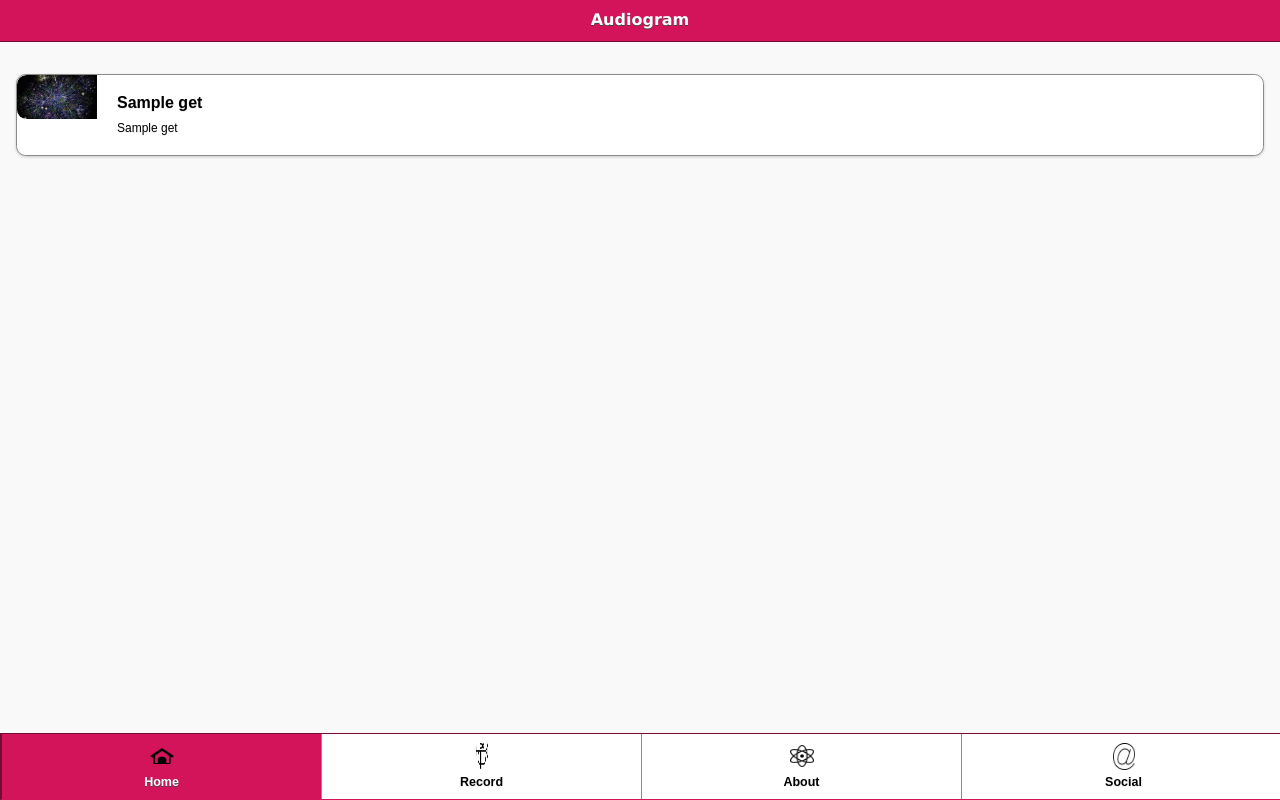
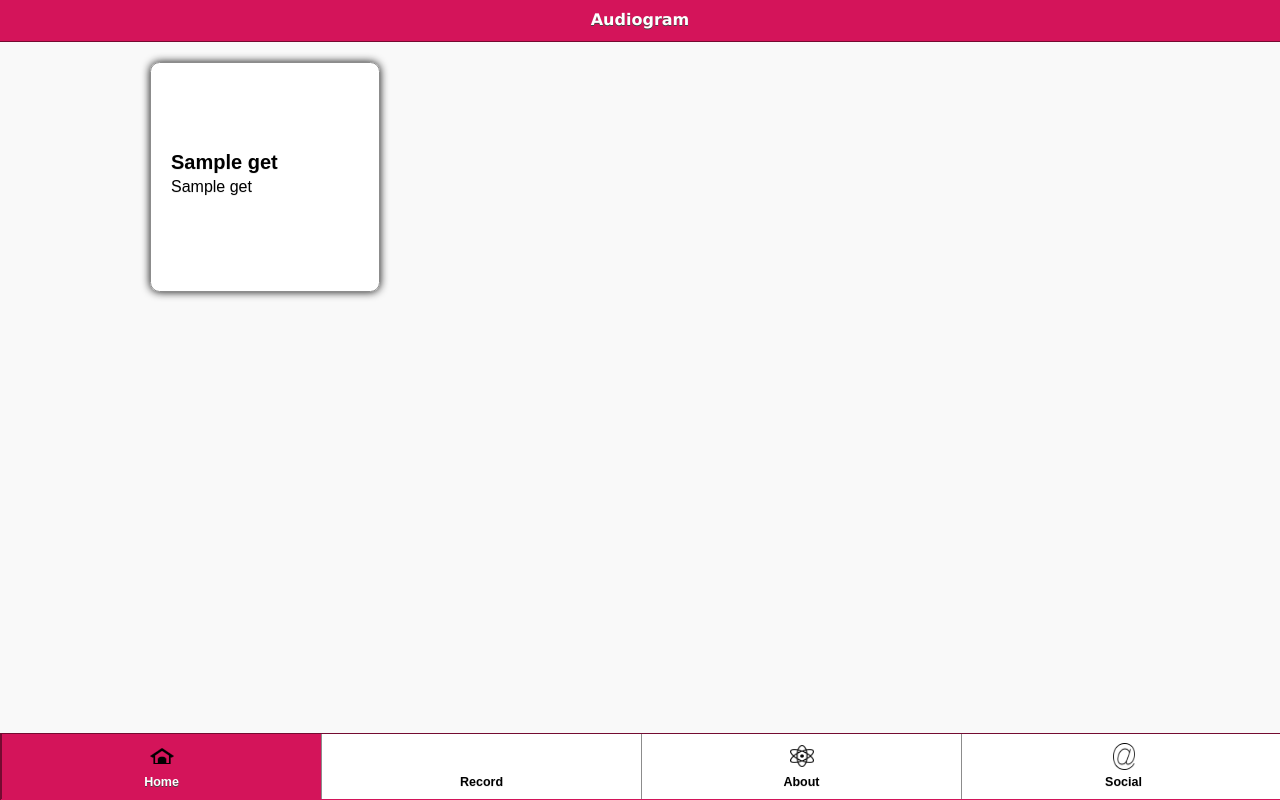
Before and after one commit to sara89sgm/audiogram, a PHP site: template web/views/index.twig in a window 1280 px wide. Run offline with PHP 8.4, Linux system fonts and the light colour scheme; the template is opened without the code that fills it: most values are stand-ins (such as "Sample title", 1, 10 or a date in 2020); some libraries are stand-ins or nearby versions.

Commit message:
Parse retriving items

```diff
--- a/web/css/main.css
+++ b/web/css/main.css
@@ -20,36 +20,139 @@ html, body {
 
 /*****NAV*****/
 
-.ag-nav{
-	position: fixed;
-	top:0px;
-	height: 40px;
-	width: 100%;
-	background-color: red;
-}
-.ag-nav .ag-nav-items{
-	padding-top: 12px;
-	padding-left: 10px;
-	width: 70%;
-	float: left;
-}
-.ag-nav .ag-nav-items .ag-item{
-	float:left;
-	max-width: 10%;
-	margin-right: 5px;
-}
-.ag-nav .ag-item-record{
-	padding-top: 12px;
-	float:right;
-	width: 20px;
-	padding-right: 10px;
-}
 
 /*****CONTENT*****/
 
-.ag-content{
-	padding-top: 50px;
-	width: 100%;
+/* A bit custom styling */
+#home .ui-listview li .ui-btn p {
+	color: #000;
+}
+#home .ui-listview li .ui-btn .ui-li-aside {
+	color: #000;
+}
+
+/* First breakpoint is 48em (768px). 3 column layout. Tiles 250x250 pixels incl. margin at the breakpoint. */
+@media ( min-width: 48em ) {
+	#home .ui-content {
+		padding: .5625em; /* 9px */
+	}
+	#home .ui-listview li {
+		float: left;
+		width: 30.9333%; /* 33.3333% incl. 2 x 1.2% margin */
+		height: 14.5em; /* 232p */
+		margin: .5625em 1.2%;
+	}
+	#home .ui-listview li > .ui-btn {
+		-webkit-box-sizing: border-box; /* include padding and border in height so we can set it to 100% */
+		-moz-box-sizing: border-box;
+		box-sizing: border-box;
+		height: 100%;
+	}
+	#home .ui-listview li.ui-li-has-thumb .ui-li-thumb {
+		height: auto; /* To keep aspect ratio. */
+		max-width: 100%;
+		max-height: none;
+	}
+	/* Make all list items and anchors inherit the border-radius from the UL. */
+	#home .ui-listview li,
+	#home .ui-listview li .ui-btn,
+	#home .ui-listview .ui-li-thumb {
+		-webkit-border-radius: inherit;
+		border-radius: inherit;
+	}
+	/* Hide the icon */
+	#home .ui-listview .ui-btn-icon-right:after {
+		display: none;
+	}
+	/* Make text wrap. */
+	#home .ui-listview h2,
+	#home .ui-listview p {
+		white-space: normal;
+		overflow: visible;
+		position: absolute;
+		left: 0;
+		right: 0;
+	}
+	/* Text position */
+	#home .ui-listview h2 {
+		font-size: 1.25em;
+		margin: 0;
+		padding: .125em 1em;
+		bottom: 50%;
+	}
+	#home .ui-listview p {
+		font-size: 1em;
+		margin: 0;
+		padding: 0 1.25em;
+		min-height: 50%;
+		bottom: 0;
+	}
+
+	.ui-listview .ui-li-has-thumb h2 {
+		bottom: 35%;
+	}
+	.ui-listview .ui-li-has-thumb p {
+		min-height: 35%;
+	}
+	/* ui-li-aside has class .ui-li-desc as well so we have to override some things. */
+	#home .ui-listview .ui-li-aside {
+		padding: .125em .625em;
+		width: auto;
+		min-height: 0;
+		top: 0;
+		left: auto;
+		bottom: auto;
+		/* Custom styling. */
+		background: #990099;
+		background: rgba(153,0,153,.85);
+		-webkit-border-top-right-radius: inherit;
+		border-top-right-radius: inherit;
+		-webkit-border-bottom-left-radius: inherit;
+		border-bottom-left-radius: inherit;
+		-webkit-border-bottom-right-radius: 0;
+		border-bottom-right-radius: 0;
+	}
+	/* If you want to add shadow, don't kill the focus style. */
+	#home .ui-listview li {
+		-moz-box-shadow: 0px 0px 9px #111;
+		-webkit-box-shadow: 0px 0px 9px #111;
+		box-shadow: 0px 0px 9px #111;
+	}
+	/* Images mask the hover bg color so we give desktop users feedback by applying the focus style on hover as well. */
+	#home .ui-listview li > .ui-btn:hover {
+		-moz-box-shadow: 0px 0px 12px #33ccff;
+		-webkit-box-shadow: 0px 0px 12px #33ccff;
+		box-shadow: 0px 0px 12px #33ccff;
+	}
+	/* Animate focus and hover style, and resizing. */
+	#home .ui-listview li,
+	#home .ui-listview .ui-btn {
+		-webkit-transition: all 500ms ease;
+		-moz-transition: all 500ms ease;
+		-o-transition: all 500ms ease;
+		-ms-transition: all 500ms ease;
+		transition: all 500ms ease;
+	}
+}
+
+/* Second breakpoint is 63.75em (1020px). 4 column layout. Tiles will be 250x250 pixels incl. margin again at the breakpoint. */
+@media ( min-width: 63.75em ) {
+	#home .ui-content {
+		padding: .625em; /* 10px */
+	}
+	/* Set a max-width for the last breakpoint to prevent too much stretching on large screens.
+	By setting the max-width equal to the breakpoint width minus padding we keep square tiles. */
+	#home .ui-listview {
+		max-width: 62.5em; /* 1000px */
+		margin: 0 auto;
+	}
+	/* Because of the 1000px max-width the width will always be 230px (and margin left/right 10px),
+	but we stick to percentage values for demo purposes. */
+	#home .ui-listview li {
+		width: 23%;
+		height: 230px;
+		margin: .625em 1%;
+	}
 }
 
 /*****FOOTER*****/
--- a/web/views/audiogramitem.twig
+++ b/web/views/audiogramitem.twig
@@ -1,6 +1,5 @@
 
 <li class="ui-li-has-thumb ui-first-child"><a href="#" class="ui-btn ui-btn-icon-right ui-icon-caret-r">
-	<img src="../img/net.png" class="ui-li-thumb">
     <audio id="player" src="{{item.get('audioURL')}}"></audio>
 	<h2>{{item.get('username')}}</h2>
     <p>{{item.get('username')}}</p>
--- a/web/views/footer.twig
+++ b/web/views/footer.twig
@@ -1,10 +1,10 @@
 <div data-role="footer" class="nav-glyphish-example" data-theme="a" data-position="fixed">
     <div data-role="navbar" class="nav-glyphish-example" data-grid="">
 	    <ul>
-	        <li><a href="#" id="icon-home" data-icon="custom" class="ui-btn-active">Home</a></li>
-	        <li><a id="icon-record" data-icon="custom" href="#record" data-transition="slide">Record</a></li>
-	        <li><a href="#" id="icon-about" data-icon="custom">About</a></li>
-	        <li><a href="#" id="icon-social" data-icon="custom">Social</a></li>
+	        <li><a href="#home" id="icon-home" data-icon="custom" data-transition="slide" class="ui-btn-active">Home</a></li>
+	        <li><a id="record" data-icon="custom" href="#record" data-transition="slide">Record</a></li>
+	        <li><a href="#" id="icon-about" data-transition="slide" data-icon="custom">About</a></li>
+	        <li><a href="#" id="icon-social" data-transition="slide" data-icon="custom">Social</a></li>
 	    </ul>
     </div>
 </div>
--- a/web/views/index.twig
+++ b/web/views/index.twig
@@ -26,7 +26,7 @@
 
 </head>
 <body>
-    <div data-role="page" id="one">
+    <div data-role="page" id="home">
 
         {% include 'nav.twig' %}
 
@@ -63,11 +63,14 @@
 
         {% include 'nav.twig' %}
 
-        <div role="main" class="ui-content">
+        <ul data-role="listview" data-inset="true" class="ui-listview ui-listview-inset ui-corner-all ui-shadow">
 
-            <button class='recordButton'> Record </button>
+             {% for audiogramitem in audiogramitems %}
+                {% include 'audiogramitem.twig' with {'item': audiogramitem} only %}
+            {% endfor %}
 
-        </div><!-- /content -->
+        </ul>
+
         {% include 'footer.twig' %}
 
     </div><!-- /page one -->
```
